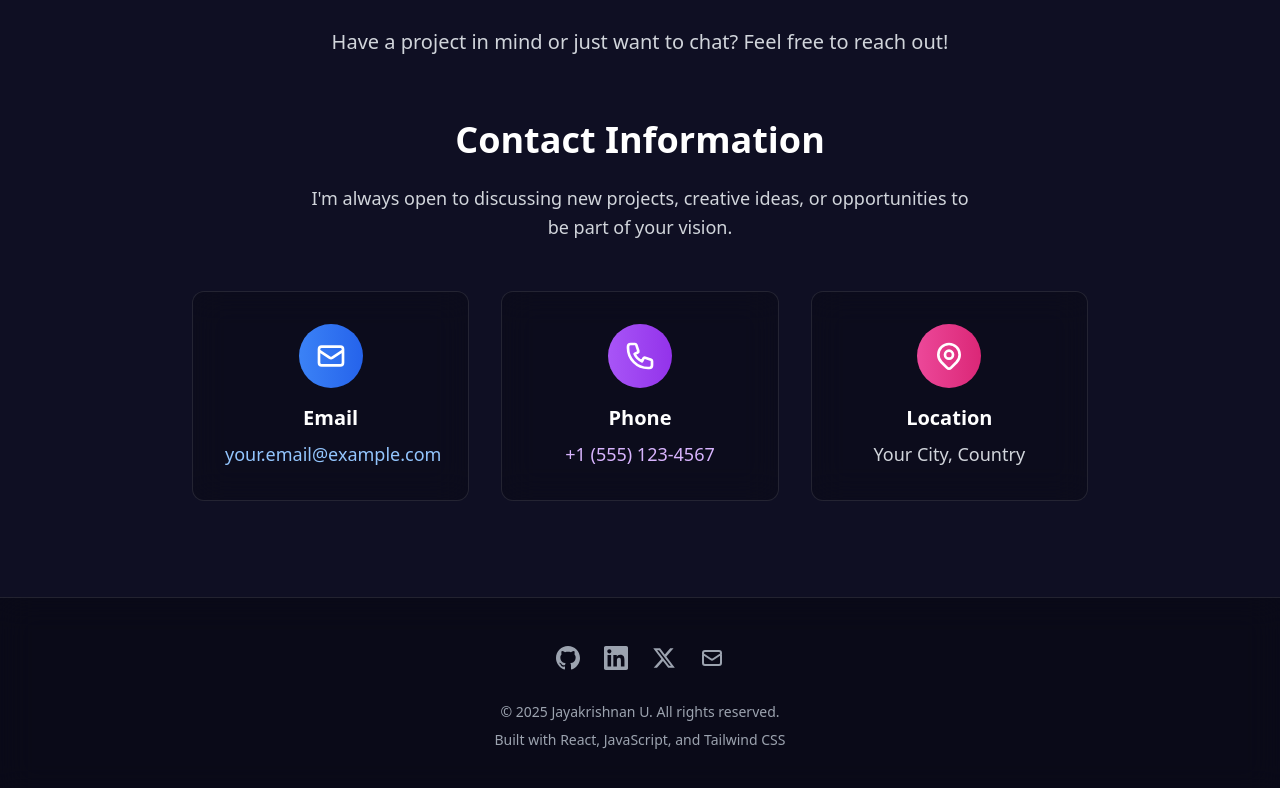
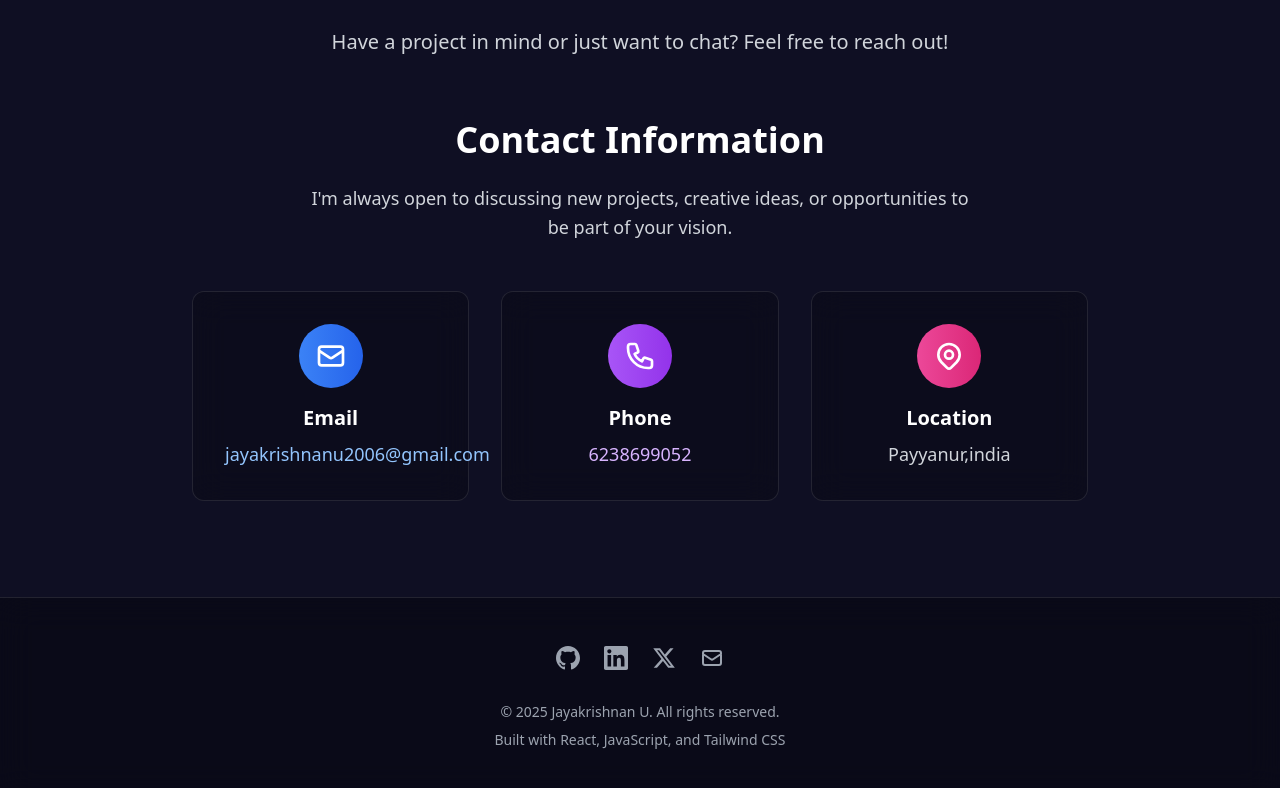
Before and after one commit to jayakrishnan321/portfolio-jk, a React (Create React App) app: page / in a window 1280 px wide. Shown: the part 2526-3314 px from the top of the page. Built offline with nearby package versions, Linux system fonts and the light colour scheme.

Commit message:
github link added

```diff
--- a/src/components/Contact.js
+++ b/src/components/Contact.js
@@ -38,7 +38,7 @@ const Contact = () => {
                 href="mailto:your.email@example.com"
                 className="text-blue-300 hover:text-blue-400 transition-colors duration-200 text-lg"
               >
-                your.email@example.com
+              jayakrishnanu2006@gmail.com
               </a>
             </div>
 
@@ -54,7 +54,7 @@ const Contact = () => {
                 href="tel:+15551234567"
                 className="text-purple-300 hover:text-purple-400 transition-colors duration-200 text-lg"
               >
-                +1 (555) 123-4567
+                6238699052
               </a>
             </div>
 
@@ -67,7 +67,7 @@ const Contact = () => {
                 </svg>
               </div>
               <h4 className="text-xl font-bold text-white mb-2">Location</h4>
-              <p className="text-gray-300 text-lg">Your City, Country</p>
+              <p className="text-gray-300 text-lg">Payyanur,india</p>
             </div>
           </div>
         </div>
--- a/src/components/Footer.js
+++ b/src/components/Footer.js
@@ -9,7 +9,7 @@ const Footer = () => {
           <div className="flex justify-center space-x-6 mb-8">
             {/* GitHub */}
             <a
-              href="https://github.com/yourusername"
+              href="https://github.com/jayakrishnan321"
               target="_blank"
               rel="noopener noreferrer"
               className="text-gray-400 hover:text-white transition-colors duration-300 transform hover:scale-110"
```
